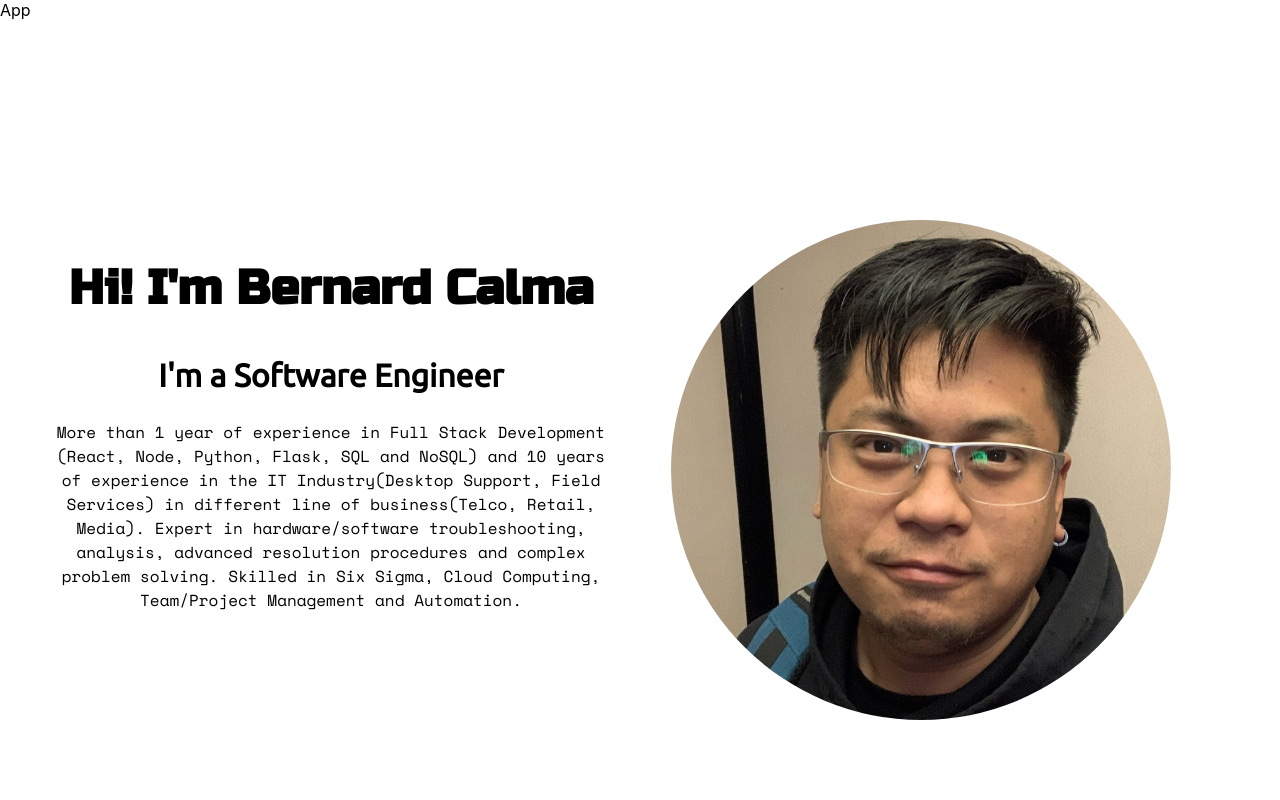
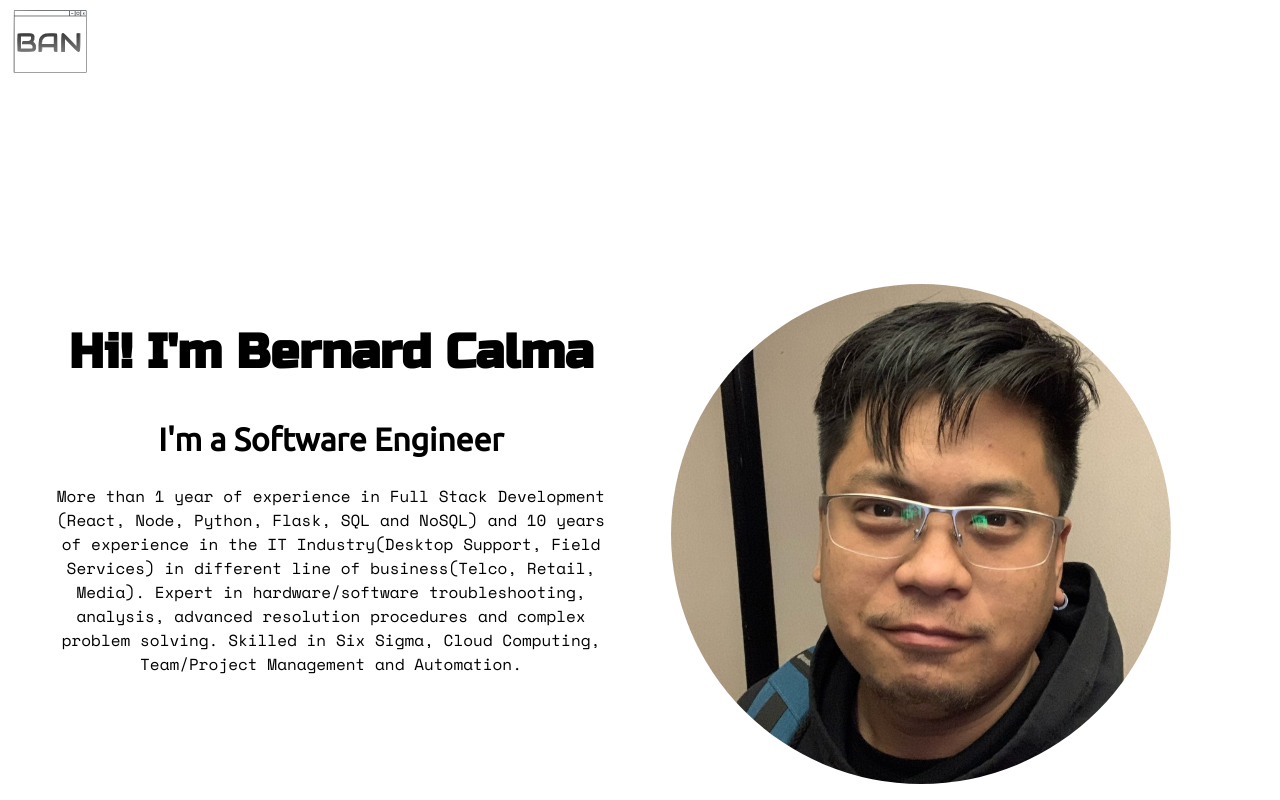
Before and after one commit to Bernard-Calma/bernard, a React (Create React App) app: page / in a window 1280 px wide. Shown: the top 800 px of the page. Built offline with nearby package versions, Linux system fonts and the light colour scheme.

Commit message:
Header container created and added logo

```diff
--- a/src/App.js
+++ b/src/App.js
@@ -3,12 +3,13 @@ import Footer from './components/Footer';
 import AboutMe from './containers/AboutMe';
 import Contact from './containers/Contact';
 import Experience from './containers/Experience';
+import Header from './containers/Header';
 import Projects from './containers/Projects';
 
 const App = () => {
   return (
     <div className='App'>
-      App
+      <Header />
       <AboutMe />
       <Experience />
       <Projects />
--- /dev/null
+++ b/src/containers/Header.jsx
@@ -0,0 +1,14 @@
+const Header = () => {
+    return (
+        <header>
+            <img
+                src="/images/TitleLogo.png"
+                alt="Title Logo"
+                width="100"
+                className="logo"
+            />
+        </header>
+    )
+}
+
+export default Header;
```
Also changed, not shown: public/images/TitleLogo.png (added).
